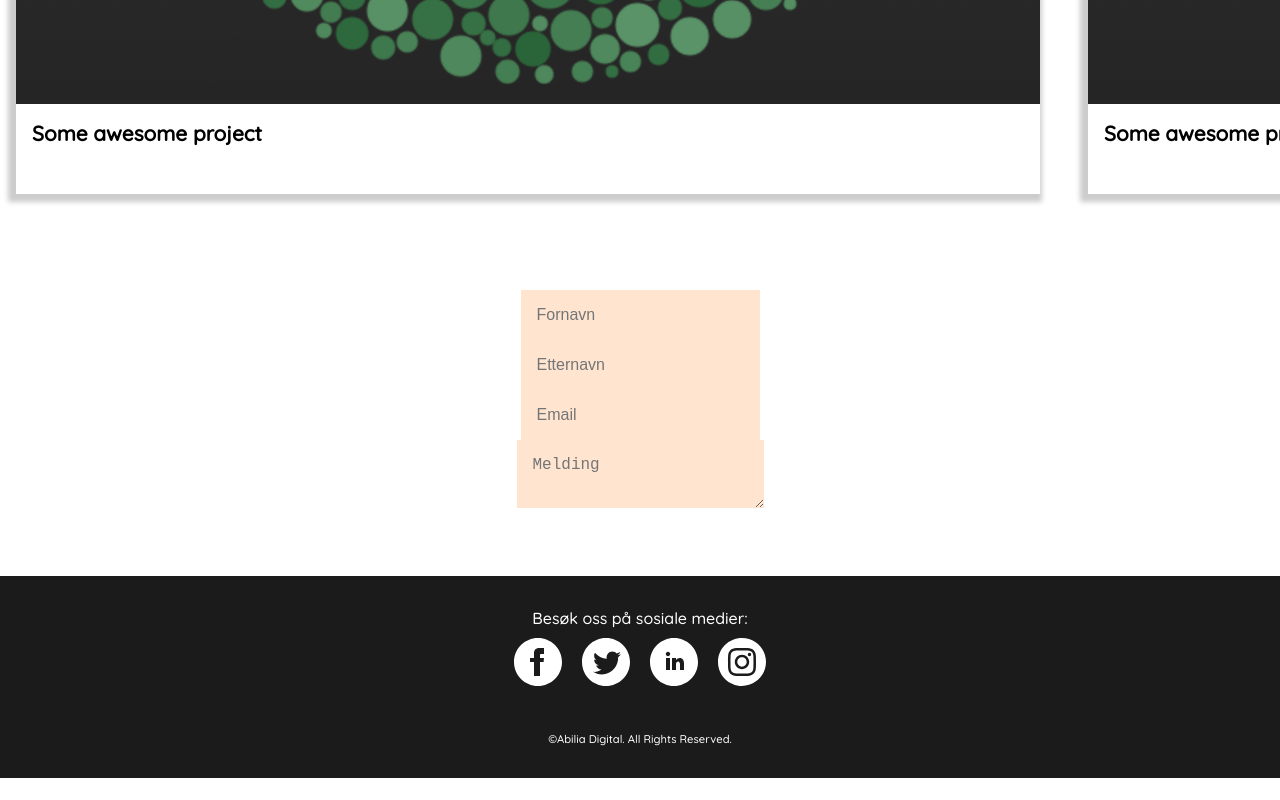
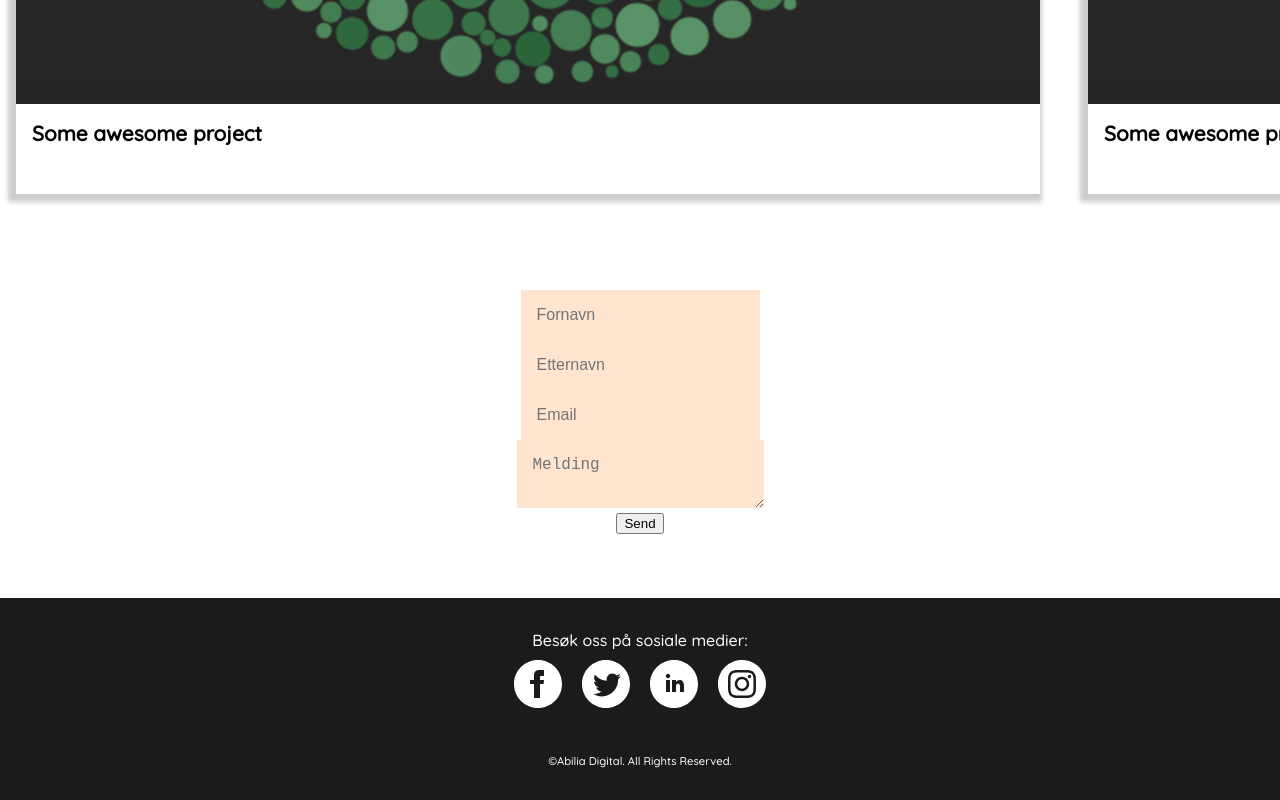
Before and after one commit to ru9/portfolio, a Vue app: page / in a window 1280 px wide. Shown: the part 3439-4239 px from the top of the page. Before the commit the page ends 4217 px from the top, so only its background shows below. Built offline with nearby package versions, Linux system fonts and the light colour scheme.

Commit message:
Contact form live tst
Contact form live tst

```diff
--- a/src/components/ContactForm.vue
+++ b/src/components/ContactForm.vue
@@ -2,7 +2,7 @@
   <div class="outer-container">
     <form name="contact" method="POST" data-netlify="true">
       <div>
-        <input type="text" name="name" placeholder="Fornavn" />
+        <input type="text" name="firstname" placeholder="Fornavn" />
       </div>
       <div>
         <input type="text" name="lastname" placeholder="Etternavn" />
@@ -12,6 +12,9 @@
       </div>
       <div>
         <textarea name="message" placeholder="Melding"></textarea>
+      </div>
+      <div>
+        <button type="submit">Send</button>
       </div>
     </form>
   </div>
```
Also changed, not shown: src/assets/logo.svg (added).
